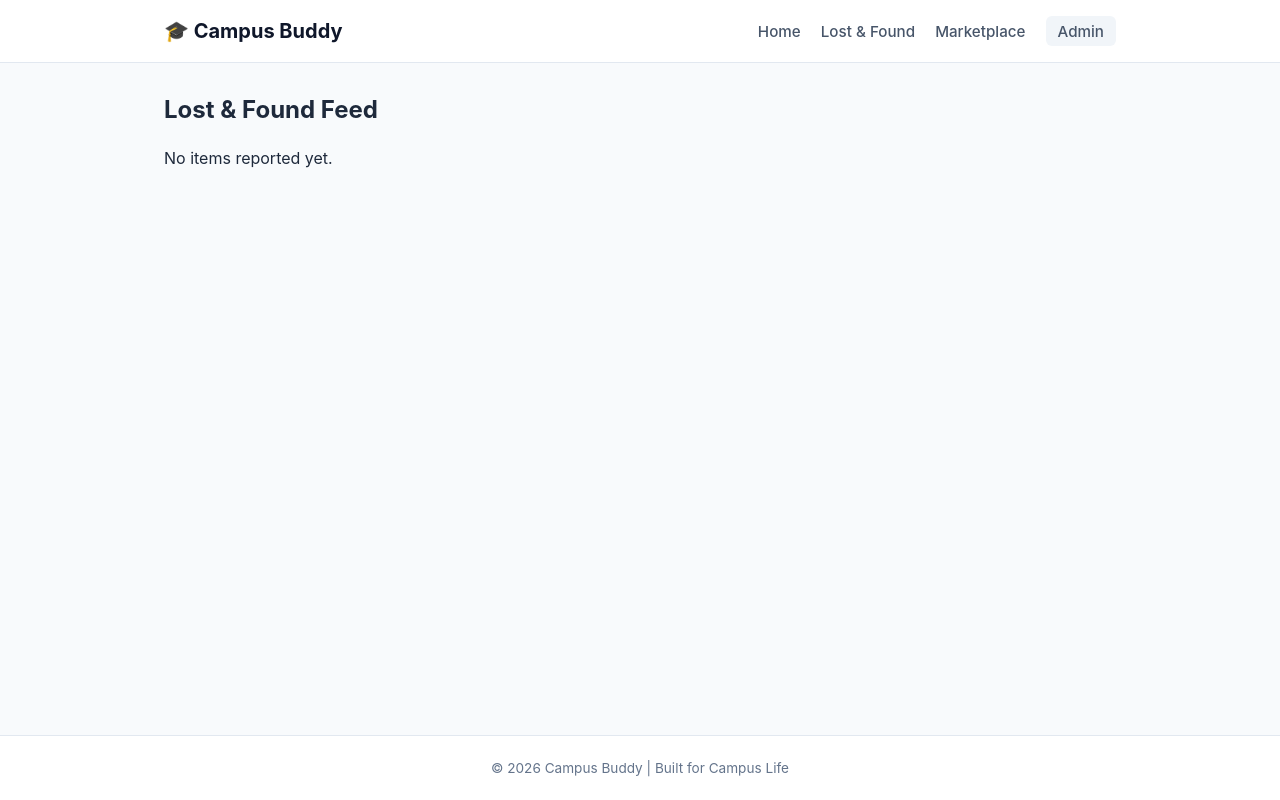
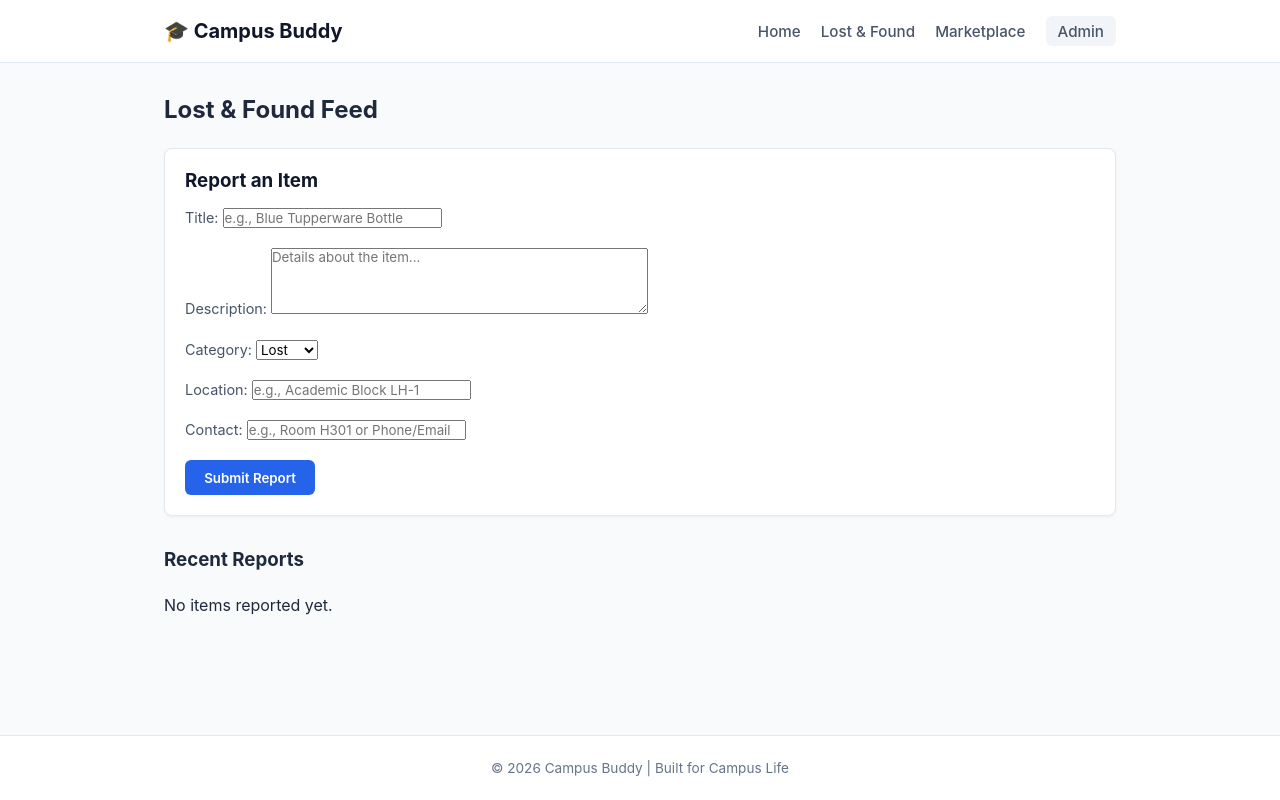
Before and after one commit to keyushtech/campus_buddy, a Django app: page /lost-and-found/ in a window 1280 px wide. Run offline with Django 5.2, Linux system fonts and the light colour scheme; data that the repository does not hold is empty.

Commit message:
Implement student submission form for lost and found items

```diff
--- /dev/null
+++ b/lost_and_found/forms.py
@@ -0,0 +1,14 @@
+from django import forms
+from .models import LostItem
+
+class LostItemForm(forms.ModelForm):
+    class Meta:
+        model = LostItem
+        fields = ['title', 'description', 'category', 'location', 'contact']
+        widgets = {
+            'title': forms.TextInput(attrs={'class': 'form-input', 'placeholder': 'e.g., Blue Tupperware Bottle'}),
+            'description': forms.Textarea(attrs={'class': 'form-input', 'rows': 4, 'placeholder': 'Details about the item...'}),
+            'category': forms.Select(attrs={'class': 'form-input'}),
+            'location': forms.TextInput(attrs={'class': 'form-input', 'placeholder': 'e.g., Academic Block LH-1'}),
+            'contact': forms.TextInput(attrs={'class': 'form-input', 'placeholder': 'e.g., Room H301 or Phone/Email'}),
+        }
--- a/lost_and_found/views.py
+++ b/lost_and_found/views.py
@@ -1,6 +1,15 @@
-from django.shortcuts import render
+from django.shortcuts import render, redirect
 from .models import LostItem
+from .forms import LostItemForm
 
 def index(request):
+    if request.method == 'POST':
+        form = LostItemForm(request.POST)
+        if form.is_valid():
+            form.save()
+            return redirect('lost_and_found_index')
+    else:
+        form = LostItemForm()
+
     items = LostItem.objects.all().order_by('-date_posted')
-    return render(request, 'lost_and_found/index.html', {'items': items})
+    return render(request, 'lost_and_found/index.html', {'items': items, 'form': form})
--- a/templates/lost_and_found/index.html
+++ b/templates/lost_and_found/index.html
@@ -1,10 +1,23 @@
 {% extends 'base.html' %}
 
 {% block content %}
-<div style="display: flex; justify-content: space-between; align-items: center;">
+<div style="display: flex; justify-content: space-between; align-items: center; margin-bottom: 1.5rem;">
     <h2>Lost & Found Feed</h2>
 </div>
 
+<!-- Submission Form -->
+<div class="card" style="margin-bottom: 2rem;">
+    <h3>Report an Item</h3>
+    <form method="POST" style="display: flex; flex-direction: column; gap: 0.75rem; margin-top: 1rem;">
+        {% csrf_token %}
+        {{ form.as_p }}
+        <button type="submit" style="background: #2563eb; color: white; border: none; padding: 0.6rem 1.2rem; border-radius: 6px; font-weight: 600; cursor: pointer; align-self: flex-start;">
+            Submit Report
+        </button>
+    </form>
+</div>
+
+<h3>Recent Reports</h3>
 <div class="grid">
     {% for item in items %}
         <div class="card">
```
